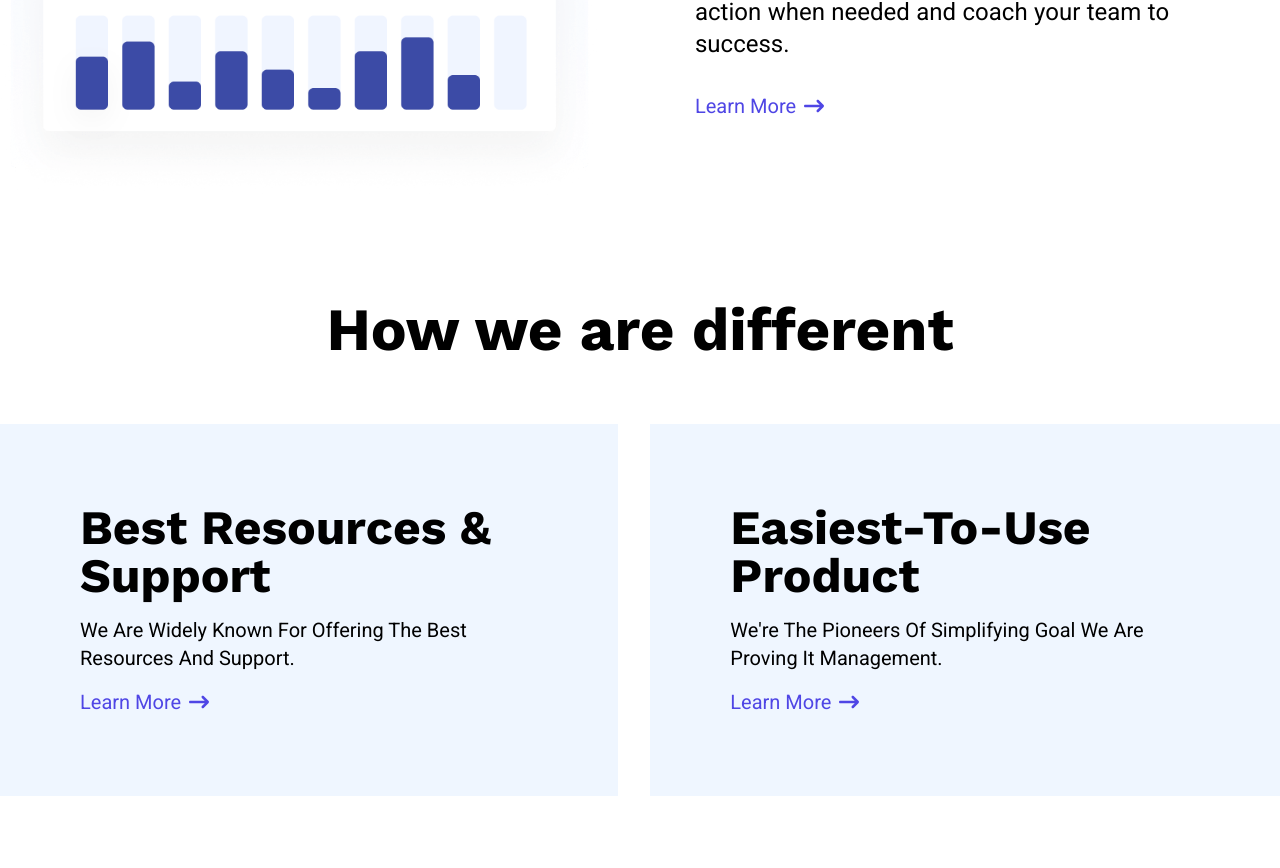
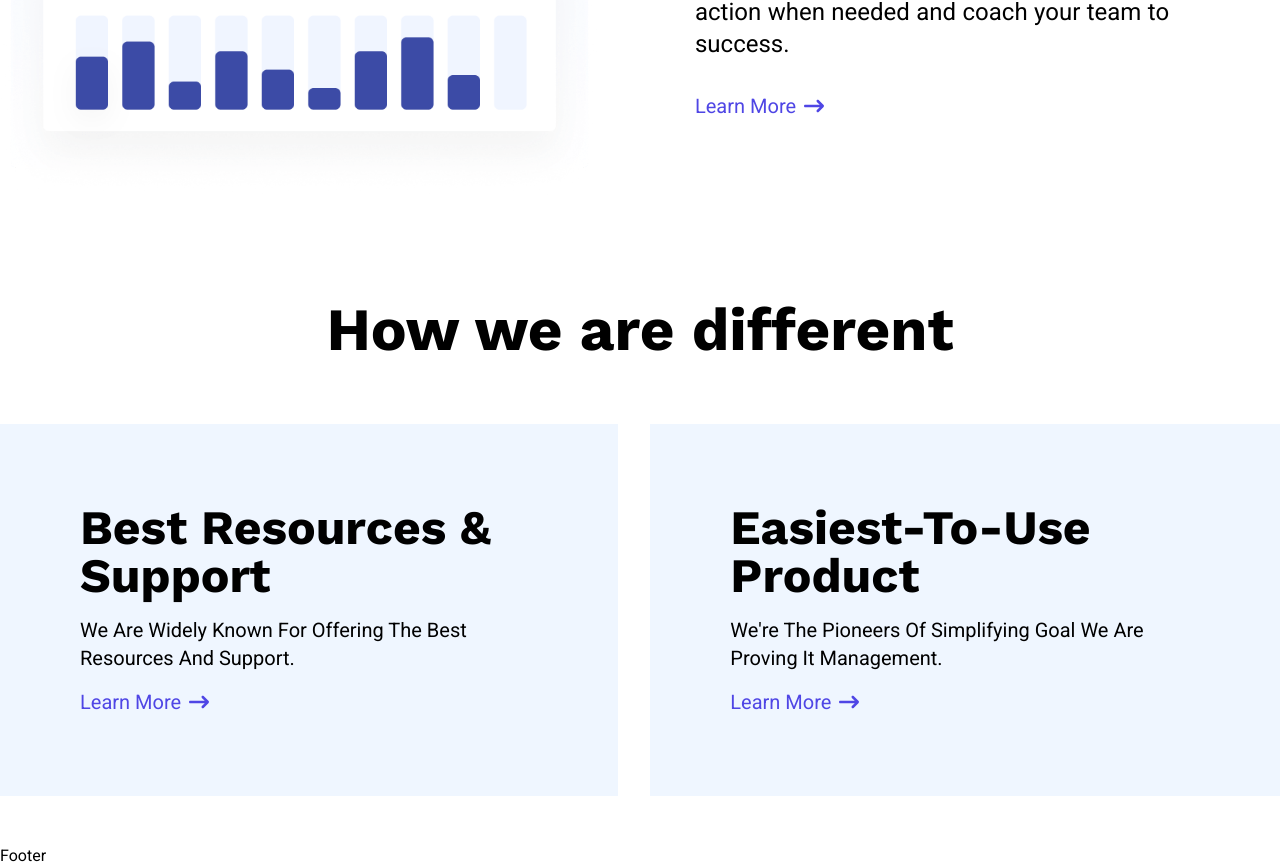
Before and after one commit to FrontEndDevo/peboo, a React (Vite) app: page / in a window 1280 px wide. Shown: the part 2786-3654 px from the top of the page. Before the commit the page ends 3630 px from the top, so only its background shows below. Built offline with nearby package versions, Linux system fonts and the light colour scheme.

Commit message:
Create Footer component

```diff
--- a/src/App.jsx
+++ b/src/App.jsx
@@ -1,4 +1,5 @@
 import Features from "./components/Features";
+import Footer from "./components/Footer";
 import Header from "./components/Header";
 import Navbar from "./components/Navbar";
 import Products from "./components/Products";
@@ -14,6 +15,7 @@ const App = () => {
       <Features />
       <Statistics />
       <WeDifferent />
+      <Footer />
     </>
   );
 };
--- /dev/null
+++ b/src/components/Footer.jsx
@@ -0,0 +1,5 @@
+const Footer = () => {
+  return <footer>Footer</footer>;
+};
+
+export default Footer;
```
